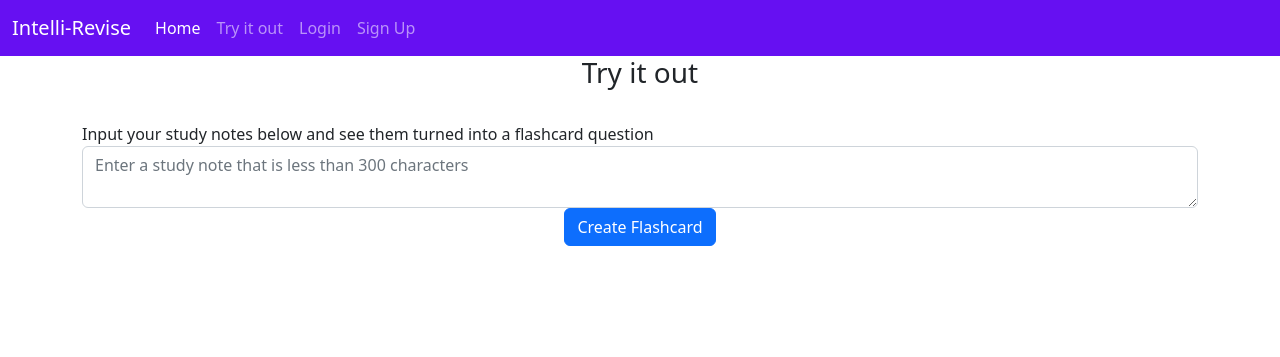
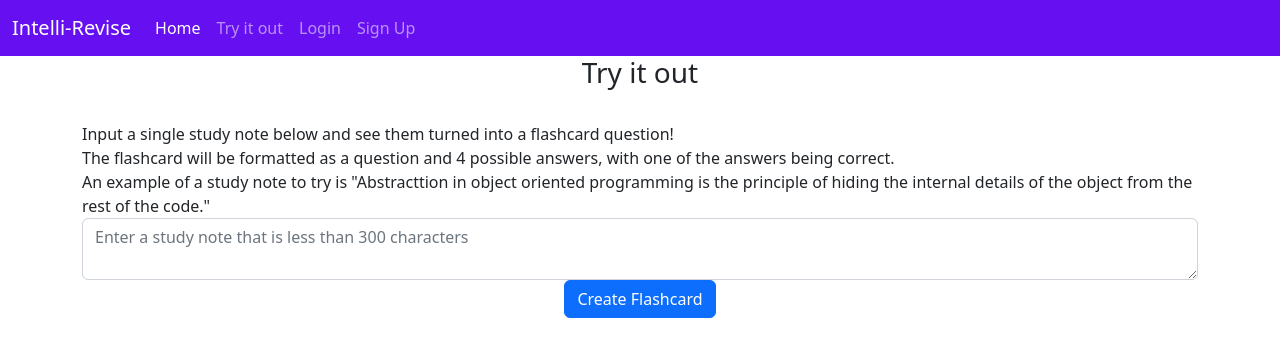
Before and after one commit to Ashes1997/IntelliRevise, a Flask app: page /try-it-out in a window 1280 px wide. Shown: the top 357 px of the page. Run offline with Flask 3, Linux system fonts and the light colour scheme.

Commit message:
formatting and text changes on try it out html

```diff
--- a/website/templates/try_it_out.html
+++ b/website/templates/try_it_out.html
@@ -6,7 +6,12 @@
       Try it out
     </h3>
   <br />
-  <p1>Input your study notes below and see them turned into a flashcard question</p1>
+  <p1>Input a single study note below and see them turned into a flashcard question!<br>
+
+    The flashcard will be formatted as a question and 4 possible answers, with one of the answers being correct.<br>
+
+    An example of a study note to try is "Abstracttion in object oriented programming is the principle of hiding the internal details of the object from the rest of the code."<br
+  </p1>
     <div align="center">
     <textarea name = "note" id = "note" class = "form-control" placeholder = "Enter a study note that is less than 300 characters"></textarea>
     <button type="submit" class = "btn btn-primary">Create Flashcard</button>
```
